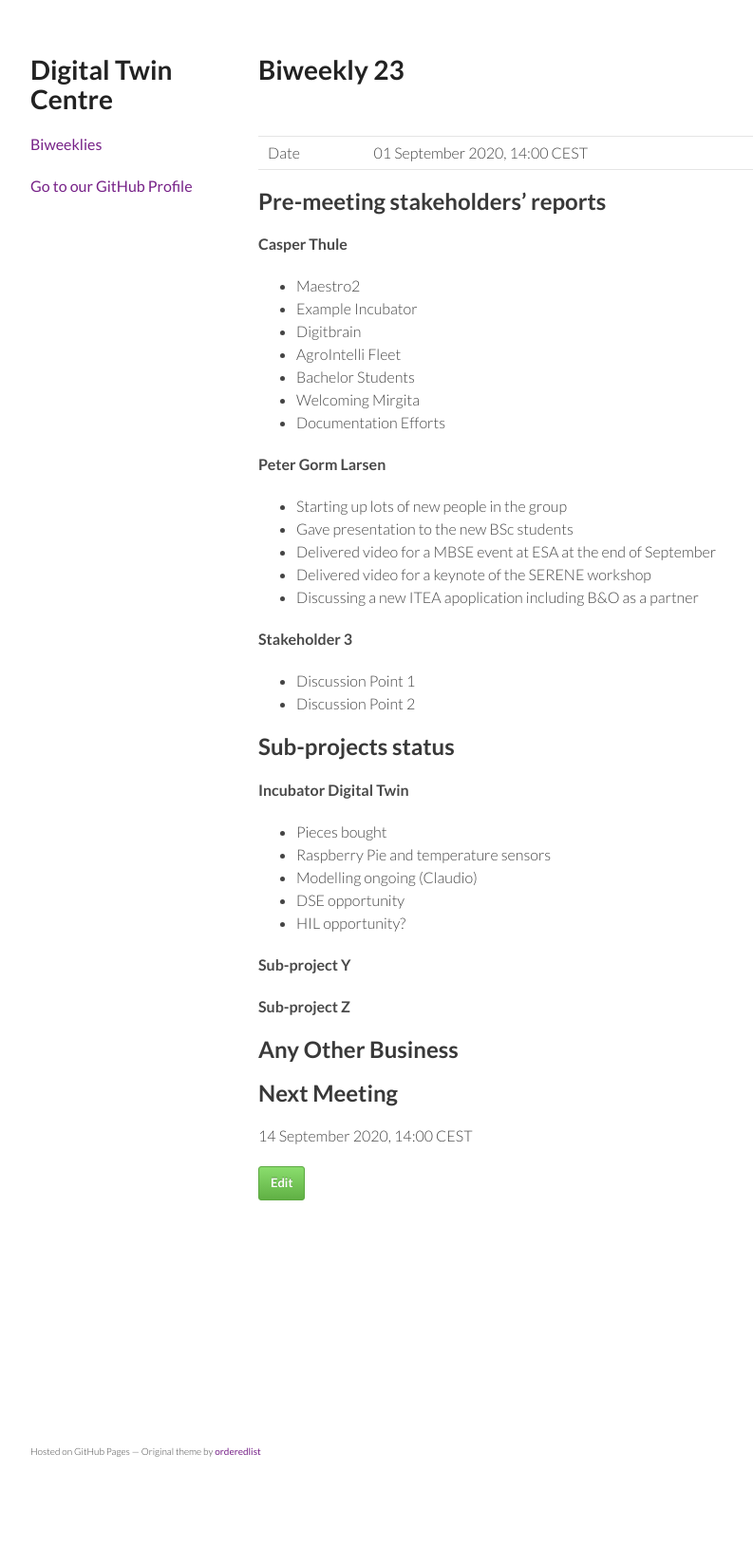
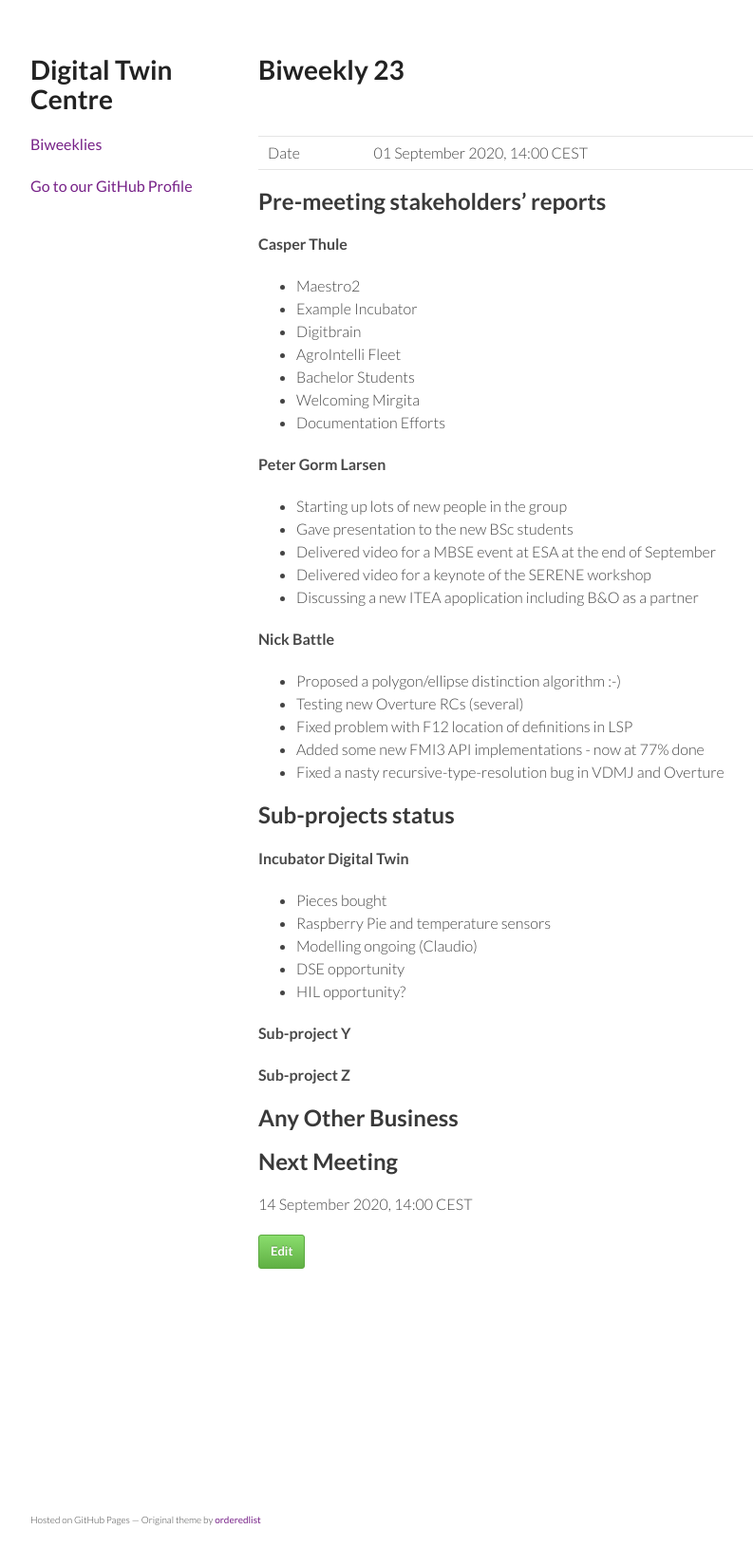
Before and after one commit to digitaltwincentre/digitaltwincentre.github.io, a Jekyll site: the page built from _biweeklies/Biweekly-23.md, in a window 1280 px wide. Shown: the whole page at 95% size, without its empty margins (178-971 px from the left). Built offline with Jekyll 4.4.1, drawn with Linux system fonts in a browser that asks for light colours; nearby versions of some CDN libraries; before the commit the page ends 1558 px from its top, so only the background shows below that.

Commit message:
Update Biweekly-23.md

```diff
--- a/_biweeklies/Biweekly-23.md
+++ b/_biweeklies/Biweekly-23.md
@@ -36,10 +36,12 @@ date: 01 September 2020, 1400 CEST
 * Delivered video for a keynote of the SERENE workshop
 * Discussing a new ITEA apoplication including B&O as a partner
 
-#### Stakeholder 3
-* Discussion Point 1
-* Discussion Point 2
-
+#### Nick Battle
+* Proposed a polygon/ellipse distinction algorithm :-)
+* Testing new Overture RCs (several)
+* Fixed problem with F12 location of definitions in LSP
+* Added some new FMI3 API implementations - now at 77% done
+* Fixed a nasty recursive-type-resolution bug in VDMJ and Overture
 
 ## Sub-projects status
 
```
